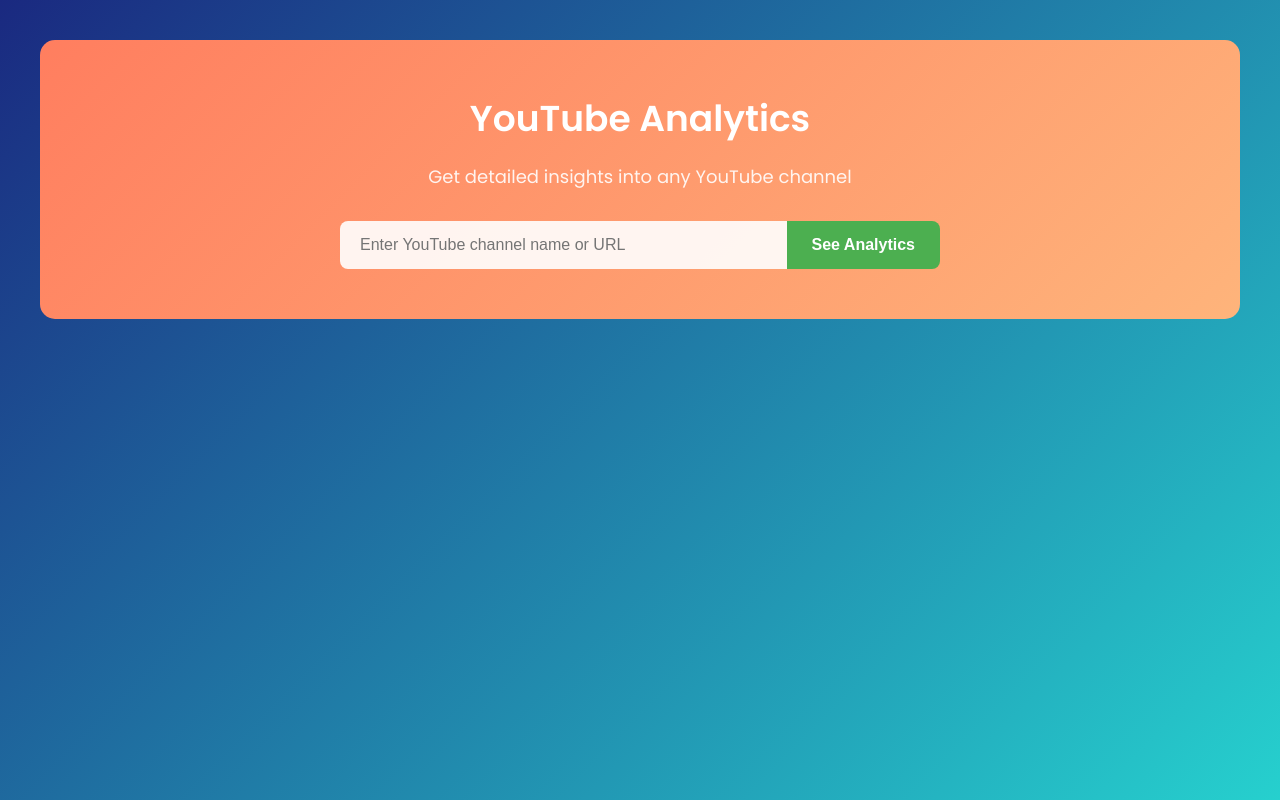
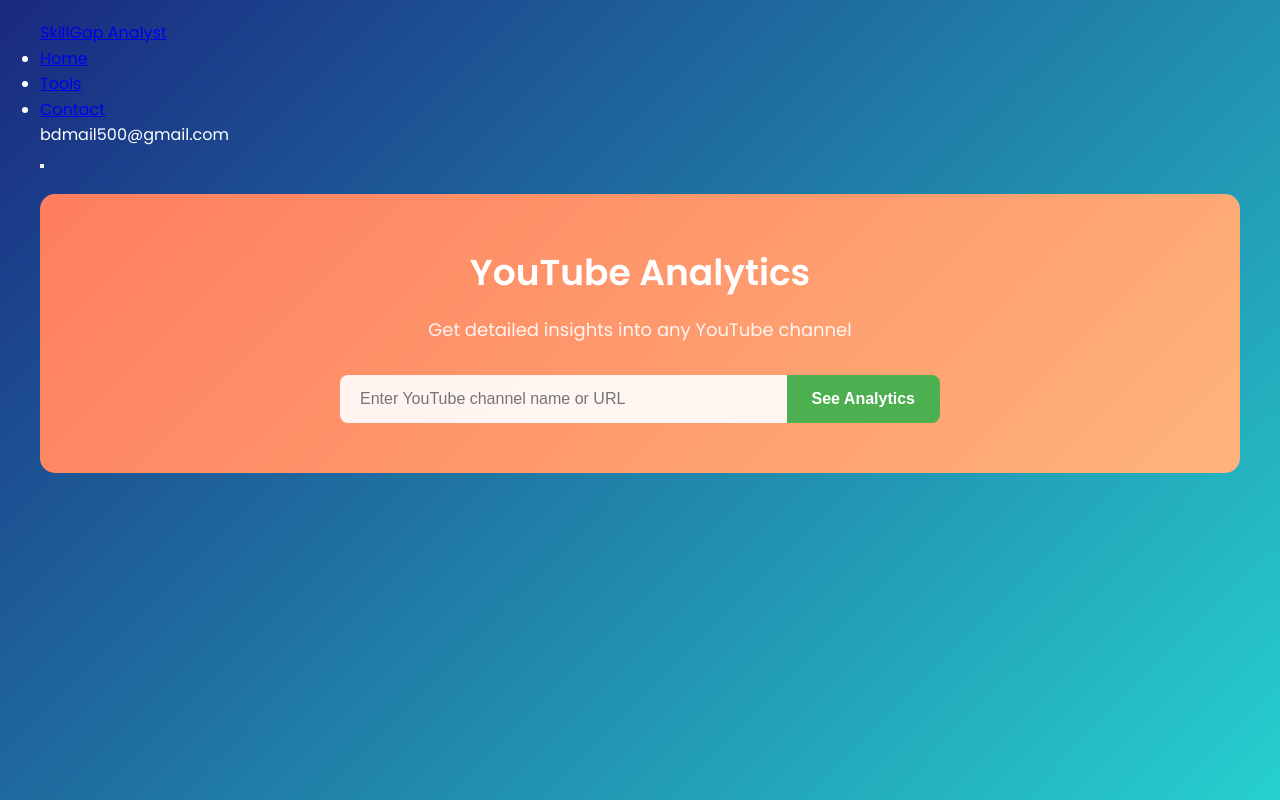
Before and after one commit to Tushar7537/T1, a plain HTML site: page YT.html in a window 1280 px wide. Drawn offline with nearby package versions, Linux system fonts and the light colour scheme.

Commit message:
Update YT.html

```diff
--- a/YT.html
+++ b/YT.html
@@ -224,6 +224,33 @@
     </style>
 </head>
 <body>
+    <header>
+        <div class="container header-container">
+            <a href="index.html" class="logo">
+                <div class="logo-icon">
+                    <i class="fas fa-chart-line"></i>
+                </div>
+                Skill<span>Gap Analyst</span>
+            </a>
+
+            <nav>
+                <ul>
+                    <li><a href="index.html">Home</a></li>
+                    <li><a href="index.html#tools">Tools</a>
+                    </li><li><a href="index.html#contact">Contact</a></li>
+                </ul>
+            </nav>
+
+            <div class="contact-email">
+                <i class="fas fa-envelope"></i>
+                <span>bdmail500@gmail.com</span>
+            </div>
+
+            <button class="mobile-menu-btn">
+                <i class="fas fa-bars"></i>
+            </button>
+        </div>
+    </header>
     <div class="container">
         <!-- Banner Section -->
         <section class="banner">
```
